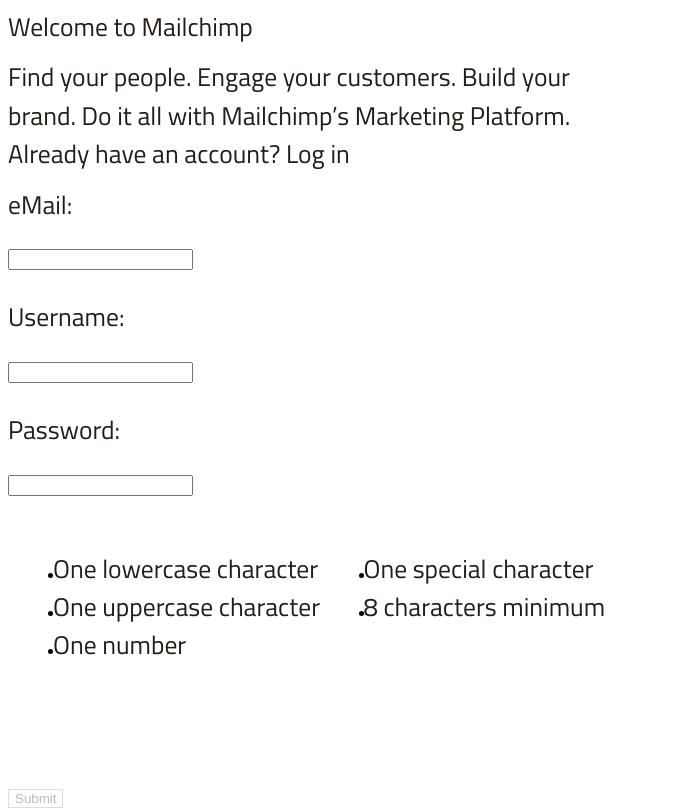
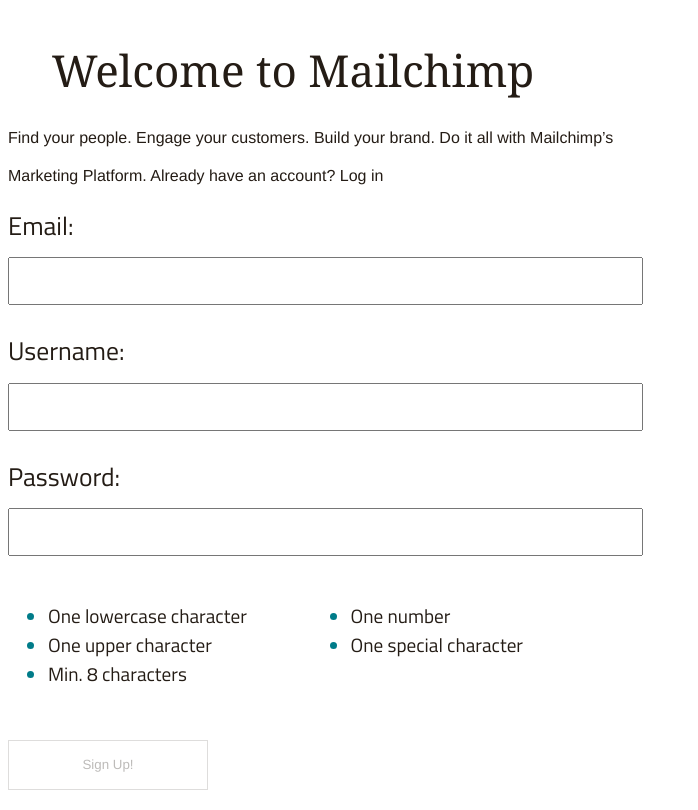
Before and after one commit to livechat/fun-with-flags, a React (Create React App) app: page / in a window 1280 px wide. Shown: the top 810 px of the page, without its empty margins (0-698 px from the left). Built offline with nearby package versions, Linux system fonts and the light colour scheme.

Commit message:
Final app (without center)
Final version without center

```diff
--- a/src/App.css
+++ b/src/App.css
@@ -93,31 +93,3 @@
   font-size: 1.6rem;
   line-height: 1.5;
 }
-
-.reqList {
-  width: 100%;
-  height: 200px;
--webkit-column-count: 2;
-   -moz-column-count: 2;
-        column-count: 2;
-}
-
-.reqList li {
-  display: inline-block;
-}
-
-.reqList li::before {
-  content:'';
-  height: 5px;
-  width: 5px;
-  background-color: rgb(0, 0, 0);
-  border-radius: 50%;
-  display: inline-block;
-}
-
-button {
-  pointer-events: none;
-    border: 1px solid #dedddc;
-    color: #bdbbb9;
-    background-color: transparent;
-}
--- a/src/App.js
+++ b/src/App.js
@@ -2,118 +2,156 @@
 import "./App.css";
 import "./form.css";
 
-function Header({ children }) {
-  return (<div>{children}</div>)
-}
-
-function Subheader({ children }) {
-  return (<div>{children}</div>)
-}
-
-function Footer({ children }) {
-  return (<div>{children}</div>)
-}
-
-function Button({ type, label, disabled }) {
-  return (<button disabled={disabled} type={type}>{label}</button>)
-}
+import Header from "./components/Header";
+import Subheader from "./components/Subheader"
+import Button from "./components/Button"
+import Footer from "./components/Footer"
+import Field from "./components/Field"
+import BulletList from "./components/BulletList";
+import Error from "./components/Error"
+import Helper from './components/Helper';
 
 
 
-function Field({ type, label, htmlFor, value, onChange }) {
-  return (
-    <div>
-      <label htmlFor={htmlFor}>{label}:</label>
-      <input id={htmlFor} type={type} value={value} onChange={onChange} />
-    </div>
-  )
-}
-
-const listaCopy = ['One lowercase character', 'One uppercase character', 'One number', 'One special character', '8 characters minimum']
-const PasswordRequirements = () => {
-  return (
-    <ul class='reqList'>
-      {listaCopy.map(copy => (
-        <li>{copy}</li>
-      ))}
-    </ul>
-  )
-}
-
 function App() {
   const [email, setEmail] = useState('')
-  const [userName, setUsername] = useState('')
+  const [username, setUsername] = useState('')
   const [password, setPassword] = useState('')
-  const [emailError, emailSetError] = useState(null)
-  const [usernameError, usernameSetError] = useState(null)
-  const [passwordError, passwordSetError] = useState(null)
+
+  const [emailValidator, setEmailValidator] = useState(null)
+  const [usernameValidator, setUsernameValidator] = useState(null)
+
+  const [lowerCaseValidator, setLowerCaseValidator] = useState(false);
+  const [upperCaseValidator, setUpperCaseValidator] = useState(false);
+  const [requredCharacterValidator, setRequredCharacterValidator] = useState(false);
+  const [numberValidator, setNumberValidator] = useState(false);
+  const [specialCharacterValidator, setSpecialCharacterValidator] = useState(false);
+
+  const [isEmailTouched, setIsEmailTouched] = useState(false);
+  const [isUsernameTouched, setIsUsernameTouched] = useState(false);
+  const [isPasswordTouched, setIsPasswordTouched] = useState(false);
+
+  const [showUsernameHelper, setShowUsernameHelper] = useState(false);
+
+  //validations
+
+  const validForm = !emailValidator && !usernameValidator && lowerCaseValidator && upperCaseValidator && requredCharacterValidator && numberValidator && specialCharacterValidator
+  const isPasswordValid = lowerCaseValidator && upperCaseValidator && requredCharacterValidator && numberValidator && specialCharacterValidator
+
+  //email section
+  const validateEmail = (email) => {
+    const containsAt = email.includes('@')
+    setEmailValidator(containsAt ? null : 'Email is not vaild')
+  }
+
+  const validateUserName = (userName) => {
+    const isLowerCase = userName === userName.toLowerCase()
+    setUsernameValidator(isLowerCase && userName ? null : 'Username must be lower case')
+  }
+
+  const validatePassword = (userPassword) => {
+    const isLowerCase = /[a-z]/.test(userPassword);
+    setLowerCaseValidator(isLowerCase)
+    const isUpperCase = /[A-Z]/.test(userPassword);
+    setUpperCaseValidator(isUpperCase)
+    setRequredCharacterValidator(userPassword.length >= 8)
+    const hasNumber = userPassword.match(/\d+/g)
+    setNumberValidator(!!hasNumber)
+    const specialChar = userPassword.match(/[ -/:-@[-`{-~]/)
+    setSpecialCharacterValidator(!!specialChar)
+  }
 
   const handleEmailChange = (e) => {
     const email = e.target.value
-    const containsAt = email.includes('@')
-    emailSetError(containsAt ? null : 'Email is not vaild')
-    console.log(containsAt)
+    validateEmail(email)
     setEmail(email)
   }
 
+  // username section
+
   const handleUsernameChange = (e) => {
     const userName = e.target.value
-    const isLowerCase = userName === userName.toLowerCase()
-    usernameSetError(isLowerCase ? null : 'Username must be lower case')
-    console.log(isLowerCase)
+    validateUserName(userName)
     setUsername(userName)
   }
 
+  //password section
+
   const handlePasswordChange = (e) => {
-    const password = e.target.value
-    var regex = /^(?=.*\d)(?=.*[!@#$%^&*])(?=.*[a-z])(?=.*[A-Z]).{8,}$/;
-    const passwordValidator = regex.test(password)
-    passwordSetError(passwordValidator ? null : 'Field is required and has 1 lowercase, 1 uppercase, 1 number, 1 special character, 8 characters minium')
-    console.log(passwordValidator)
-    setPassword(password)
+    const userPassword = e.target.value
+    validatePassword(userPassword)
+    setPassword(userPassword)
+
   }
 
+  //blur and foocus
+
+  const handleBlur = (e) => {
+    switch (e.target.id) {
+      case "email":
+        setIsEmailTouched(true)
+        validateEmail(e.target.value)
+        break;
+      case "username":
+        setIsUsernameTouched(true)
+        setShowUsernameHelper(false)
+        validateUserName(e.target.value)
+        break;
+      case "password":
+        setIsPasswordTouched(true)
+        validatePassword(e.target.value)
+    }
+  }
+
+  const handleFocus = (e) => {
+    switch (e.target.id) {
+      case "email":
+        setIsEmailTouched(false)
+        break;
+      case "username":
+        setIsUsernameTouched(false)
+        setShowUsernameHelper(true)
+        break;
+      case "password":
+        setIsPasswordTouched(false)
+    }
+  }
 
   function handleSubmit(event) {
     event.preventDefault()
-    alert('Form submitted');
   }
 
   return (
     <div className="App">
-      <Header>Welcome to Mailchimp</Header>
+      <div className="formWrapper">
 
-      <Subheader>Find your people. Engage your customers. Build your brand. Do it all with Mailchimp’s Marketing Platform. Already have an account? Log in</Subheader>
+        <Header>Welcome to Mailchimp</Header>
+
+        <Subheader>Find your people. Engage your customers. Build your brand. Do it all with Mailchimp’s Marketing Platform. Already have an account? Log in</Subheader>
 
 
-      <form onSubmit={handleSubmit}>
+        <form onSubmit={handleSubmit} autoComplete="off">
 
-        <Field type="text" label="eMail" value={email} onChange={handleEmailChange} htmlFor="eMailInput" />
 
-        <div role="alert" style={{ color: 'red' }}>
-          {emailError}
-        </div>
+          <Field type="text" id="email" value={email} onChange={handleEmailChange} onBlur={handleBlur} onFocus={handleFocus} label="Email"></Field>
+          {(isEmailTouched && emailValidator) && <Error message="Invalid email address" />}
 
-        <Field type="text" label="Username" value={userName} onChange={handleUsernameChange} htmlFor="usernameInput" />
+          <Field type="text" id="username" value={username} onChange={handleUsernameChange} onBlur={handleBlur} onFocus={handleFocus} label="Username"></Field>
+          {(isUsernameTouched && usernameValidator) && <Error message="Invalid username" />}
+          {showUsernameHelper && <Helper message="Choose a username that contains only letters and numbers, or use your email address. This is for login only. " />}
 
-        <div role="alert" style={{ color: 'red' }}>
-          {usernameError}
-        </div>
+          <Field type="password" id="password" value={password} onChange={handlePasswordChange} onBlur={handleBlur} onFocus={handleFocus} label="Password"></Field>
+          {(isPasswordTouched && !isPasswordValid) && <Error message="Invalid password" />}
 
-        <Field type="password" label="Password" value={password} onChange={handlePasswordChange} htmlFor="passwordInput" />
+          <BulletList lowerCaseValidator={lowerCaseValidator} upperCaseValidator={upperCaseValidator} requredCharacterValidator={requredCharacterValidator} numberValidator={numberValidator} specialCharacterValidator={specialCharacterValidator} />
 
-        <div role="alert" style={{ color: 'red' }}>
-          {passwordError}
-        </div>
+          <div className="buttton-wrapper">
+            <Button disabled={!validForm || (!isEmailTouched && !isPasswordTouched && !isUsernameTouched)} />
+          </div>
+        </form>
 
-        <PasswordRequirements />
-
-        <Button disabled={Boolean(emailError) || Boolean(usernameError) || Boolean(passwordError)} type="submit" label="Submit"></Button>
-
-      </form>
-
-      <Footer>By clicking the "Sign Up" button, you are creating a Mailchimp account, and you agree to Mailchimp's Terms of Use and Privacy Policy.</Footer>
-
+        <Footer>By clicking the "Sign Up" button, you are creating a Mailchimp account, and you agree to Mailchimp's Terms of Use and Privacy Policy.</Footer>
+      </div>
     </div>
   )
 }
--- /dev/null
+++ b/src/components/BulletList.js
@@ -0,0 +1,46 @@
+import React from 'react';
+
+const BulletList = ({ lowerCaseValidator, upperCaseValidator, requredCharacterValidator, numberValidator, specialCharacterValidator }) => {
+
+  const list_part1 = [{
+    label: 'One lowercase character',
+    className: `bullet--${!lowerCaseValidator ? "black" : "gray"}`
+  },
+  {
+    label: 'One upper character',
+    className: `bullet--${!upperCaseValidator ? "black" : "gray"}`
+  },
+  {
+    label: 'Min. 8 characters',
+    className: `bullet--${!requredCharacterValidator ? "black" : "gray"}`
+  },
+  ]
+
+  const list_part2 = [
+    {
+      label: 'One number',
+      className: `bullet--${!numberValidator ? "black" : "gray"}`
+    },
+    {
+      label: 'One special character',
+      className: `bullet--${!specialCharacterValidator ? "black" : "gray"}`
+    }
+  ];
+
+  return (
+    <div className="bullet-list">
+      <ul>
+        {list_part1.map((item, index) =>
+          <li key={`list-${index}`} className={item.className}>{item.label}</li>
+        )}
+      </ul>
+      <ul className="ul">
+        {list_part2.map((item, index) =>
+          <li key={`list-${index}`} className={item.className}>{item.label}</li>
+        )}
+      </ul>
+    </div>
+  )
+};
+
+export default BulletList;
--- /dev/null
+++ b/src/components/Button.js
@@ -0,0 +1,8 @@
+import React from 'react';
+
+
+function Button({ disabled }) {
+  return (<button className="submitFormButton" disabled={disabled}>Sign up!</button>)
+}
+
+export default Button;
--- /dev/null
+++ b/src/components/Error.js
@@ -0,0 +1,10 @@
+import React from 'react';
+
+const Error = ({ message }) => {
+
+  return (
+    <p className="error">{message}</p>
+  )
+};
+
+export default Error;
--- /dev/null
+++ b/src/components/Field.js
@@ -0,0 +1,12 @@
+import React from 'react';
+
+function Field({ label, type, id, value, onChange, onBlur, onFocus }) {
+  return (
+    <div className="field">
+      <label className={label}>{label}:</label>
+      <input id={id} type={type} value={value} onChange={onChange} onBlur={onBlur} onFocus={onFocus} className="input" />
+    </div>
+  )
+}
+
+export default Field;
--- /dev/null
+++ b/src/components/Footer.js
@@ -0,0 +1,8 @@
+import React from 'react';
+
+
+function Footer({ children }) {
+  return (<footer className="footer">{children}</footer>)
+}
+
+export default Footer;
--- /dev/null
+++ b/src/components/Header.js
@@ -0,0 +1,7 @@
+import React from 'react';
+
+function Header({ children }) {
+  return (<h1 className="h1">{children}</h1>)
+};
+
+export default Header;
--- /dev/null
+++ b/src/components/Helper.js
@@ -0,0 +1,10 @@
+import React from 'react';
+
+const Helper = ({ message }) => {
+
+  return (
+    <p className="helper">{message}</p>
+  )
+};
+
+export default Helper;
--- /dev/null
+++ b/src/components/Subheader.js
@@ -0,0 +1,7 @@
+import React from 'react';
+
+function Subheader({ children }) {
+  return (<h2 className="h2">{children}</h2>)
+}
+
+export default Subheader;
--- a/src/form.css
+++ b/src/form.css
@@ -1,33 +1,54 @@
+.App {
+  display: flex;
+  justify-content: center;
+  width: 100%;
+}
+
 .bullet--gray {
   color: #bdbbb9;
 }
 
-.bullet--black {
-  color: #1a0f05;
+.bullet--black::marker {
+  color: #007c89;
 }
 
 .bullet-list {
   display: flex;
   justify-content: space-between;
-  margin: 20px 0px 20px 5px;
-  padding: 0 15px;
+  margin: 10px 0px 20px 0px;
+  padding: 0;
   font-weight: normal;
   font-size: 1.2rem;
   line-height: 1.5;
 }
 
-.button {
-  height: 50px;
-  margin: 0 30px 0 0;
-  flex-grow: 1;
+.submitFormButton {
   font-weight: 500;
-  font-size: large;
-  background-color: white;
-  border-color: #bdbbb9;
+  font-family: "Graphik Web","Helvetica Neue",Helvetica,Arial,Verdana,sans-serif;
+  text-align: center;
+  vertical-align: middle;
+  text-transform: capitalize;
+  -webkit-user-select: none;
+  -ms-user-select: none;
+  -moz-user-select: none;
+  user-select: none;
+  white-space: nowrap;
+  overflow: hidden;
+  line-height: 46px;
+  background-color: #007c89;
+  color: #ffffff;
+  width: 200px;
+}
+
+.submitFormButton:disabled {
+  pointer-events: none;
+  border: 1px solid #dedddc;
+  background-color: transparent;
+  color: #bdbbb9;
 }
 
 .button-wrapper {
-  display: flex;
+  display: block;
   max-height: 54px;
 }
 
@@ -46,6 +67,8 @@
 .error {
   font-size: 1.2rem;
   color: rgb(158, 11, 11);
+  padding-bottom: 0px;
+  margin-top: 0px;
 }
 
 .field {
@@ -59,9 +82,39 @@
   padding-top: 20px;
 }
 
-.header {
-  font-size: 4rem;
-  margin-bottom: 40px;
+.h1 {
+  font-family: "Means Web", Georgia, Times, "Times New Roman", serif;
+  font-size: 44px;
+  line-height: 48,4px;
+  text-decoration: none;
+  text-align: center;
+  word-spacing: 0px;
+  background-color: #ffffff;
+  background-position: 0% 0%;
+  color:#241c15;
+  height: 48px;
+  width: 570px;
+  display: block;
+  transform:none;
+  transition: all 0s ease 0s;
+  box-sizing: border-box;
+}
+
+.h2 {
+  font-family: "Graphik Web", "Helvetica Neue", Helvetica, Arial, Verdana, sans-serif;
+  font-size: 16px;
+  line-height: 24px;
+  text-decoration: none;
+  word-spacing: 0px;
+  background-color: #ffffff;
+  background-position: 0% 0%;
+  color:#241c15;
+  height: auto;
+  width: auto;
+  display: inline;
+  transform: none;
+  transition: all 0s ease 0s;
+  box-sizing: border-box;
 }
 
 .input {
@@ -83,10 +136,7 @@
   text-decoration: none;
 }
 
-.subheader {
-  margin-bottom: 30px;
-  font-size: 1.5rem;
-}
+
 
 .ul {
   padding-right: 120px;
```
Also changed, not shown: 1 other file (tests, documents, lock files or other folders).
